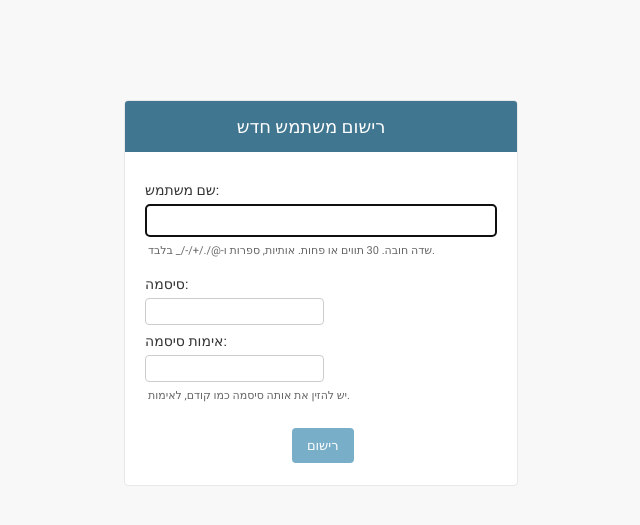
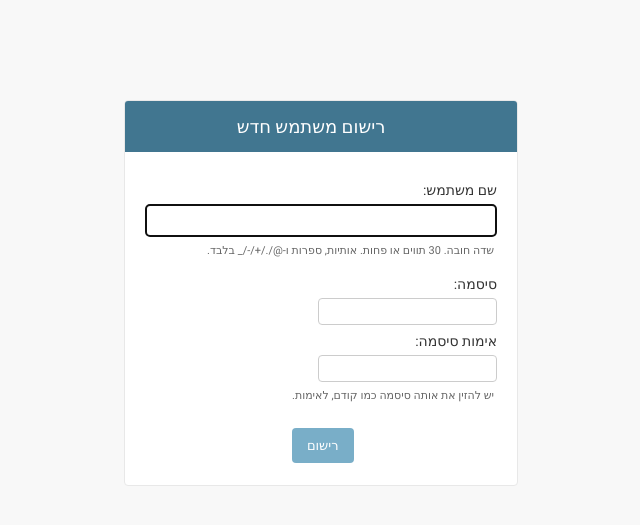
Before and after one commit to eliranhaze/frege2, a Django app: page /accounts/register/ in a window 1280 px wide. Shown: the top 525 px of the page, without its empty margins (319-959 px from the left). Run offline with Django 3.2, Linux system fonts and the light colour scheme.

Commit message:
admin rtl-ltr fix

```diff
--- a/frege/logic/static/logic/css/admin.css
+++ b/frege/logic/static/logic/css/admin.css
@@ -1,5 +1,8 @@
 @CHARSET "UTF-8";
 
 .field-formula {
-    direction: ltr !important;
+    direction: ltr;
 }
+.form-row {
+    direction: rtl;
+}
```
